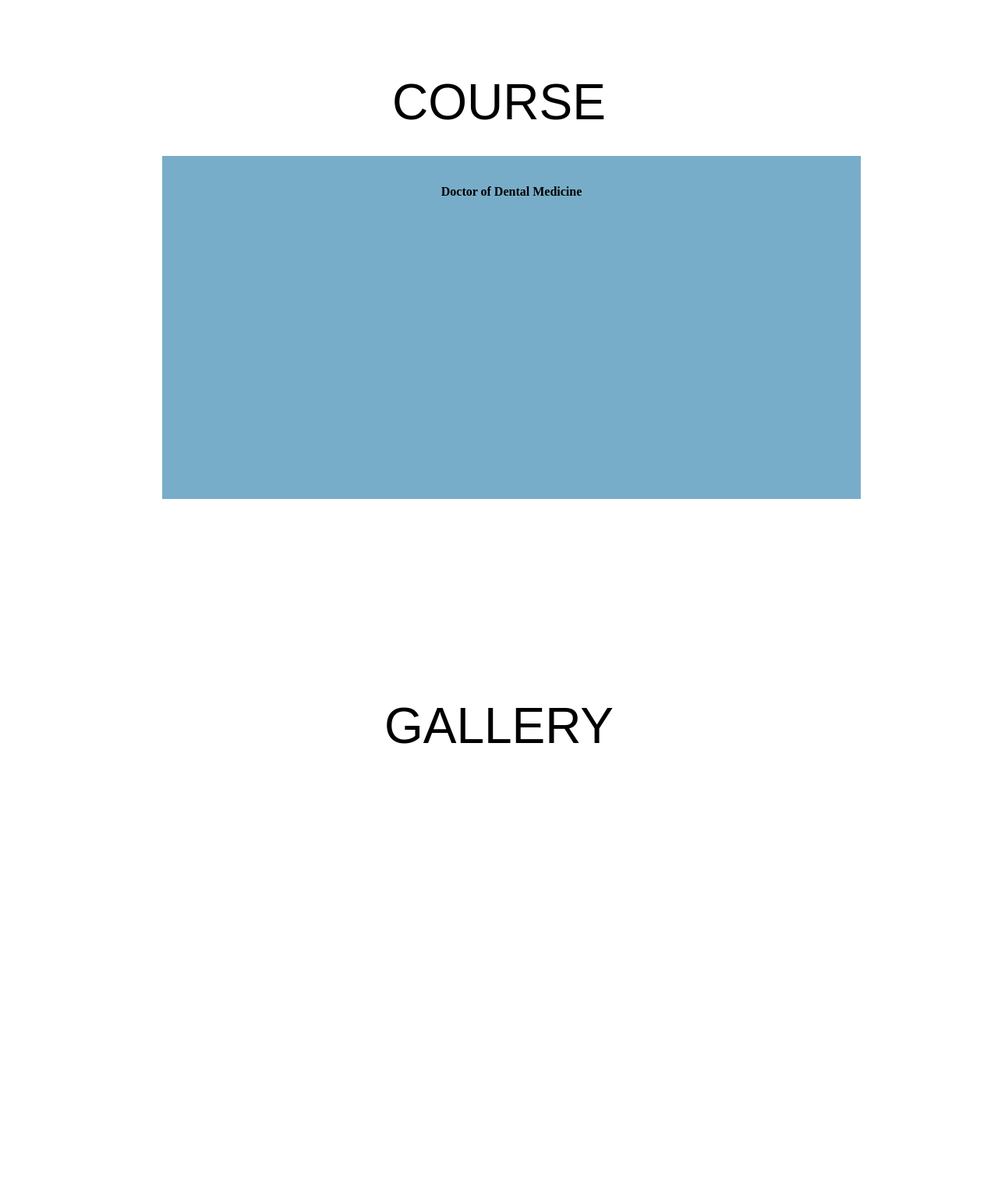
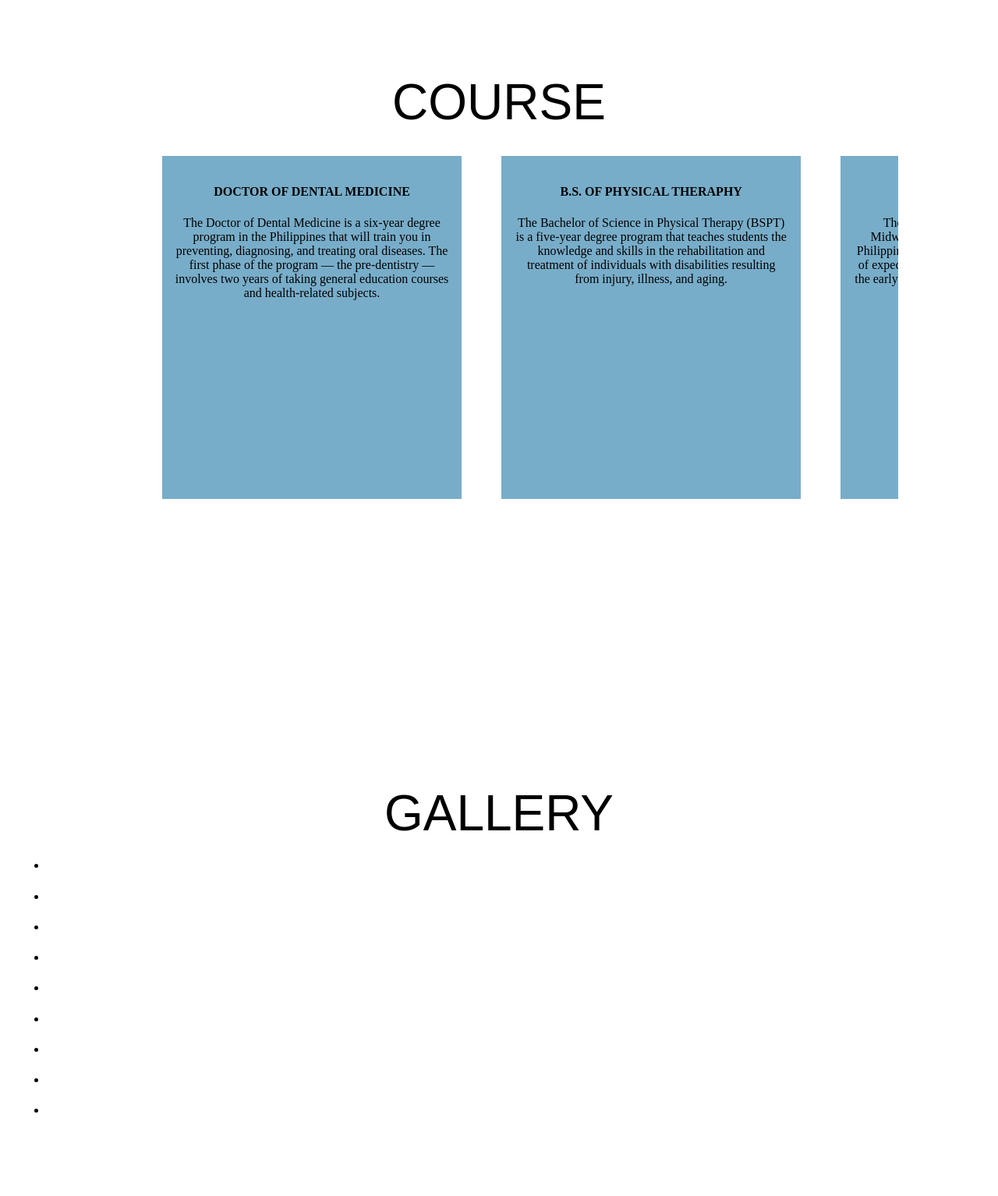
Before and after one commit to dipaaapi/unciano, a PHP site: page / in a window 1280 px wide. Shown: the part 866-2400 px from the top of the page at 78% size. Run offline with PHP 8.4, Linux system fonts and the light colour scheme.

Commit message:
2nd commit

```diff
--- a/css/style.css
+++ b/css/style.css
@@ -113,7 +113,7 @@ nav[class=navigation] {
     height: max-content;
 }
 .list ul li {
-    width: 70vw;
+    width: 30vw;
     height: 55vh;
     padding: 1rem;
     background-color: #78adc9;
@@ -122,6 +122,18 @@ nav[class=navigation] {
 .list ul li:hover {
 	box-shadow: 0 0 10px black;
 	transition: .5s;
+}
+.list ul li h4 {
+	text-transform: uppercase;
+}
+.list ul li p {
+
+}
+.p3 {
+	padding: 12vh 10px 10px 10px;
+    border: 10px solid white;
+    border-top: 12vh solid white;
+
 }
 .p3 h1 {
 	margin-top: 10vh;
--- a/index.php
+++ b/index.php
@@ -31,24 +31,96 @@
 			<ul>
 				<li>
 					<h4>Doctor of Dental Medicine</h4>
+					<p>The Doctor of Dental Medicine is a six-year degree program in the Philippines that will train you in preventing, diagnosing, and treating oral diseases. The first phase of the program — the pre-dentistry — involves two years of taking general education courses and health-related subjects.</p>
 				</li>
 				<li>
 					<h4>B.S. of Physical Theraphy</h4>
+					<p>The Bachelor of Science in Physical Therapy (BSPT) is a five-year degree program that teaches students the knowledge and skills in the rehabilitation and treatment of individuals with disabilities resulting from injury, illness, and aging.</p>
 				</li>
 				<li>
 					<h4>Diploma in Midwifery</h4>
+					<p>The Bachelor of Science in Midwifery (BS Midwifery) is a four-year degree program in the Philippines that will train you in addressing the needs of expecting mothers and their children starting from the early stages of pregnancy up to the first few weeks following childbirth.</p>
 				</li>
 				<li>
 					<h4>Associate of Predentistry</h4>
+					<p>It aims to develop skills and technical principles of different dental procedures as well as in the prevention, diagnosis, and treatment of oral diseases. ... Those who aspire to become Dentists but graduated with a non-medical undergraduate program may enroll for the pre-dentistry course.</p>
 				</li>
 				<li>
 					<h4>B.S. of Radiology</h4>
+					<p>The Bachelor of Science in Radiologic Technology (BS RadTech) is a four-year degree program designed to train students on how to operate medical imaging equipment such as X-rays, CT scanners, MRIs, sonogram machines, and 3D medical imaging programs among other computer and web-based software programs.</p>
 				</li>
 			</ul>
 		</div>
 	</div>
 	<div class="p3" id="p3">
 		<h1>gallery</h1>
+		<div class="gallery">
+			<ul>
+				<li>
+					<div class="cont">
+						<h4 class="cont-head"></h4>
+						<img src="" alt="" class="cont-img">
+						<cont-text></cont-text>
+					</div>
+				</li>
+				<li>
+					<div class="cont">
+						<h4 class="cont-head"></h4>
+						<img src="" alt="" class="cont-img">
+						<cont-text></cont-text>
+					</div>
+				</li>
+				<li>
+					<div class="cont">
+						<h4 class="cont-head"></h4>
+						<img src="" alt="" class="cont-img">
+						<cont-text></cont-text>
+					</div>
+				</li>
+				<li>
+					<div class="cont">
+						<h4 class="cont-head"></h4>
+						<img src="" alt="" class="cont-img">
+						<cont-text></cont-text>
+					</div>
+				</li>
+				<li>
+					<div class="cont">
+						<h4 class="cont-head"></h4>
+						<img src="" alt="" class="cont-img">
+						<cont-text></cont-text>
+					</div>
+				</li>
+				<li>
+					<div class="cont">
+						<h4 class="cont-head"></h4>
+						<img src="" alt="" class="cont-img">
+						<cont-text></cont-text>
+					</div>
+				</li>
+				<li>
+					<div class="cont">
+						<h4 class="cont-head"></h4>
+						<img src="" alt="" class="cont-img">
+						<cont-text></cont-text>
+					</div>
+				</li>
+				<li>
+					<div class="cont">
+						<h4 class="cont-head"></h4>
+						<img src="" alt="" class="cont-img">
+						<cont-text></cont-text>
+					</div>
+				</li>
+				<li>
+					<div class="cont">
+						<h4 class="cont-head"></h4>
+						<img src="" alt="" class="cont-img">
+						<cont-text></cont-text>
+					</div>
+				</li>
+			</ul>
+		</div>
 	</div>
 </body>
 </html>
```
